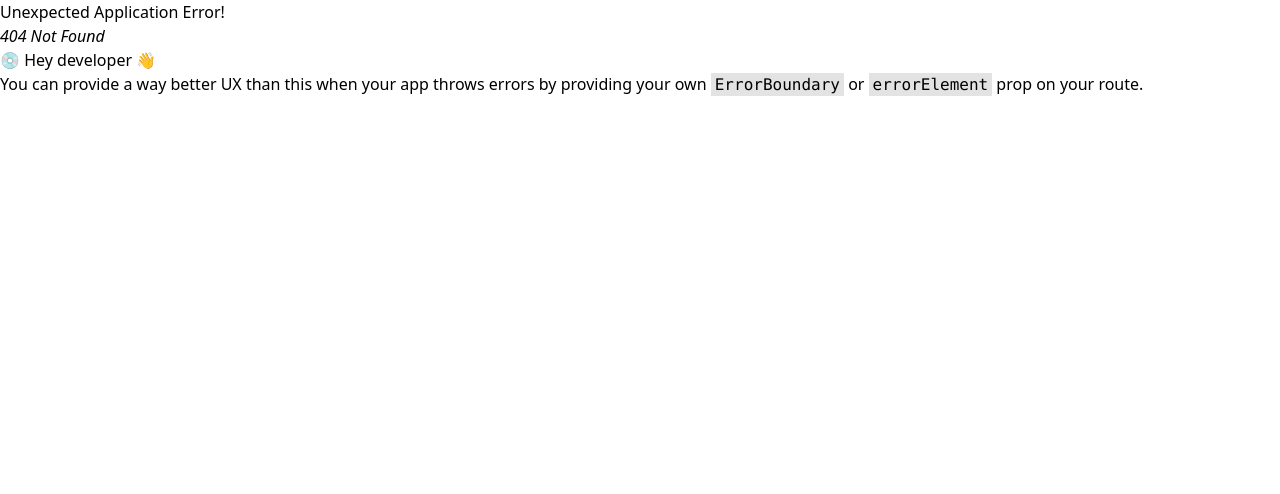
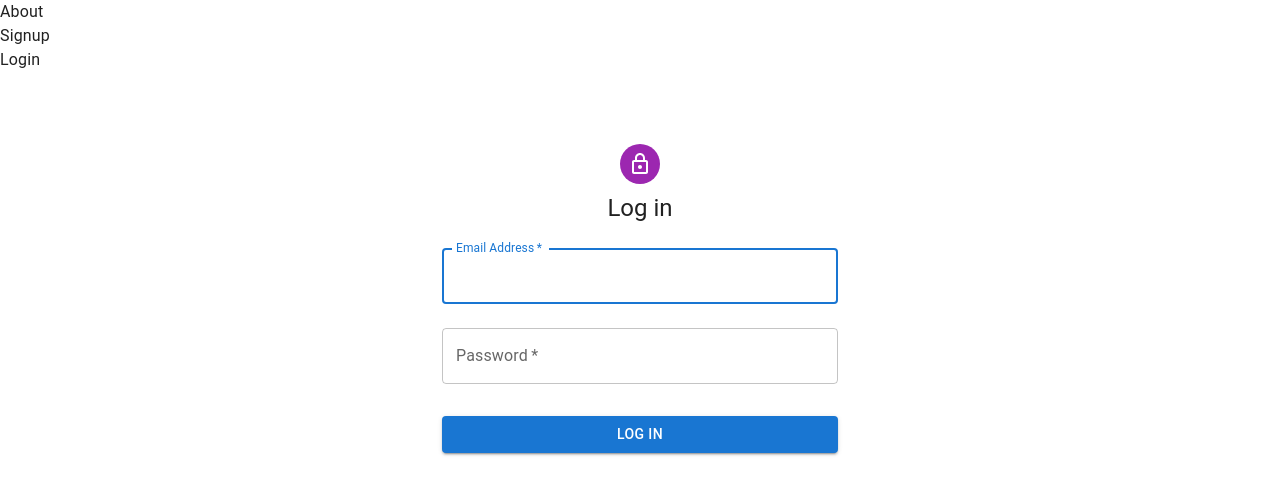
Before and after one commit to Bernardasko/recipe_website, a React (Vite) app in the folder front/: page /login in a window 1280 px wide. Before the commit this address had no page. Shown: the top 494 px of the page. Built offline with nearby package versions, Linux system fonts and the light colour scheme.

Commit message:
create login form

```diff
--- a/front/src/App.jsx
+++ b/front/src/App.jsx
@@ -1,6 +1,5 @@
 import { useState, useContext } from 'react';
 import { AppContext } from './context/AppContext';
-import Signup from './components/Signup';
 
 function App() {
   const { hello } = useContext(AppContext);
--- /dev/null
+++ b/front/src/components/Login.jsx
@@ -0,0 +1,124 @@
+import Avatar from '@mui/material/Avatar';
+import Button from '@mui/material/Button';
+import CssBaseline from '@mui/material/CssBaseline';
+import TextField from '@mui/material/TextField';
+import Grid from '@mui/material/Grid';
+import Box from '@mui/material/Box';
+import LockOutlinedIcon from '@mui/icons-material/LockOutlined';
+import Typography from '@mui/material/Typography';
+import Container from '@mui/material/Container';
+import { createTheme, ThemeProvider } from '@mui/material/styles';
+import { useForm } from 'react-hook-form';
+import { useState } from 'react';
+import { useNavigate } from 'react-router-dom';
+
+
+
+const theme = createTheme();
+
+function Login() {
+
+    const navigate = useNavigate();
+    const [error, setError] = useState("");
+
+    const {
+        handleSubmit,
+        register,
+        formState: { errors },
+      } = useForm({
+        defaultValues : {
+          email: "",
+          password: "",
+        }}
+      );
+
+
+      async function onSubmit(data) {
+
+        console.log(data);
+        try {
+          await login(data);
+          navigate("/");
+        } catch (err) {
+          console.log(err);
+          setError("Wrong email or password");
+        }
+    }
+
+  return (
+    <>
+      <ThemeProvider theme={theme}>
+      <Container component="main" maxWidth="xs">
+        <CssBaseline />
+        <Box
+          sx={{
+            marginTop: 8,
+            display: 'flex',
+            flexDirection: 'column',
+            alignItems: 'center',
+          }}
+        >
+          <Avatar sx={{ m: 1, bgcolor: 'secondary.main' }}>
+            <LockOutlinedIcon />
+          </Avatar>
+          <Typography component="h1" variant="h5">
+            Log in
+          </Typography>
+          <Box component="form" onSubmit={handleSubmit(onSubmit)} noValidate sx={{ mt: 1 }}>
+          <TextField
+              margin="normal"
+              required
+              fullWidth
+              id="email"
+              label="Email Address"
+              name="email"
+              autoComplete="email"
+              autoFocus
+              {...register("email", { required: "Please enter your email",
+              pattern: {
+                value: /^[A-Z0-9._%+-]+@[A-Z0-9.-]+\.[A-Z]{2,}$/i,
+                message: "Invalid email address format",
+              } })}
+              error={!!errors.email}
+              helperText={errors.email?.message}
+            />
+           <TextField
+              margin="normal"
+              required
+              fullWidth
+              name="password"
+              label="Password"
+              type="password"
+              id="password"
+              autoComplete="current-password"
+              {...register("password",
+               { required: "Please enter your password", })}
+              error={!!errors.password}
+              helperText={errors.password?.message}
+            />
+              {error && <div style={{ color: "red" }}>{error}</div>}
+            <Button
+              type="submit"
+              fullWidth
+              variant="contained"
+              sx={{ mt: 3, mb: 2 }}
+            >
+              Log In
+            </Button>
+            <Grid container>
+              <Grid item>
+                {/* <Link href="#" to = "/register" variant="body2">
+                  {"Don't have an account? Sign Up"}
+                </Link> */}
+              </Grid>
+            </Grid>
+          </Box>
+        </Box>
+      </Container>
+    </ThemeProvider>
+
+    </>
+  );
+}
+
+export default Login;
--- a/front/src/main.jsx
+++ b/front/src/main.jsx
@@ -7,6 +7,7 @@ import Layout from '../Layout.jsx';
 import App from './App.jsx';
 import ErrorPage from './error-page';
 import Signup from './components/Signup';
+import Login from './components/Login';
 
 const router = createBrowserRouter([
   {
@@ -14,6 +15,7 @@ const router = createBrowserRouter([
     children: [
       { path: '/', element: <App />, errorElement: <ErrorPage /> },
       { path: '/signup', element: <Signup />, errorElement: <ErrorPage /> },
+      { path: '/login', element: <Login />, errorElement: <ErrorPage /> },
     ],
   },
 ]);
```
